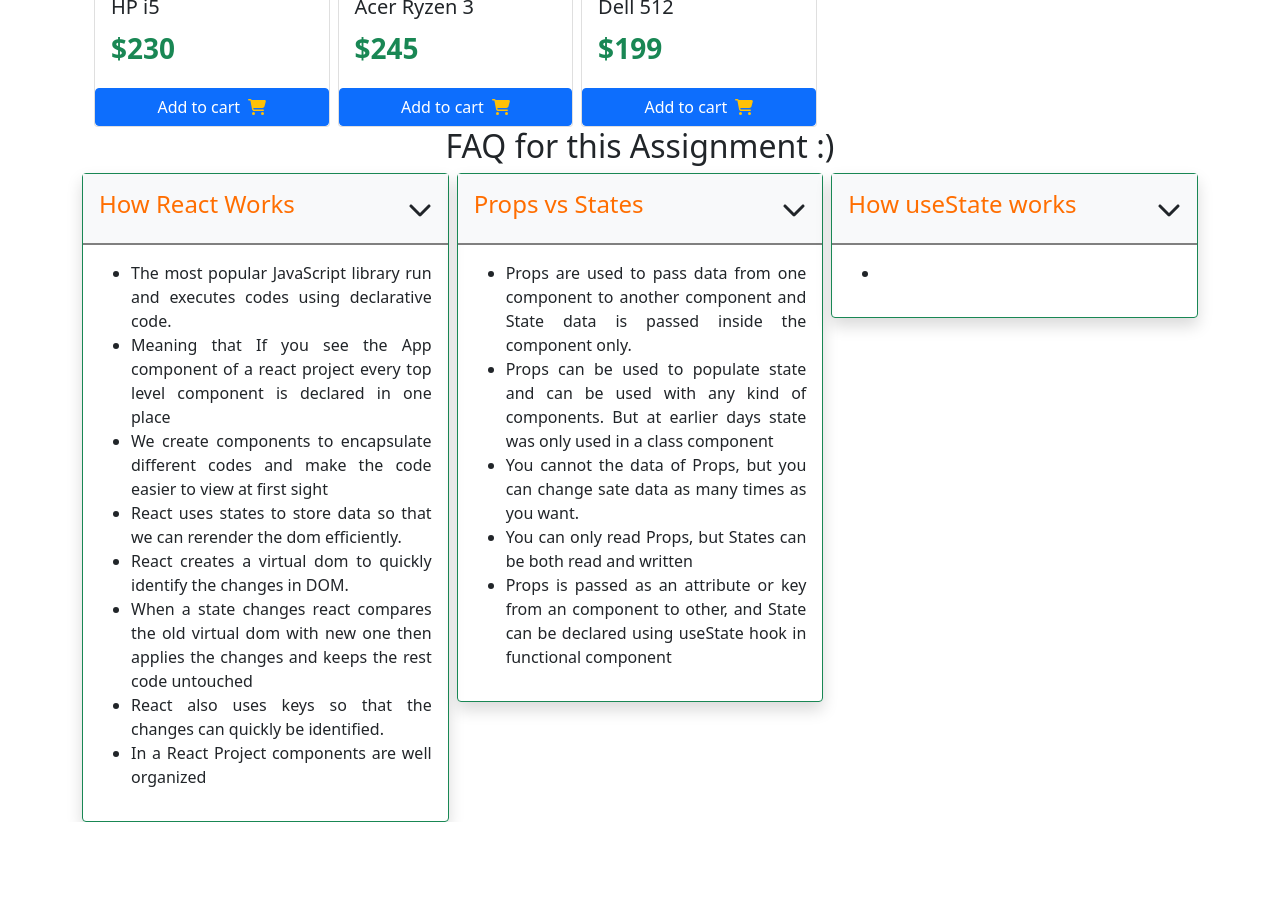
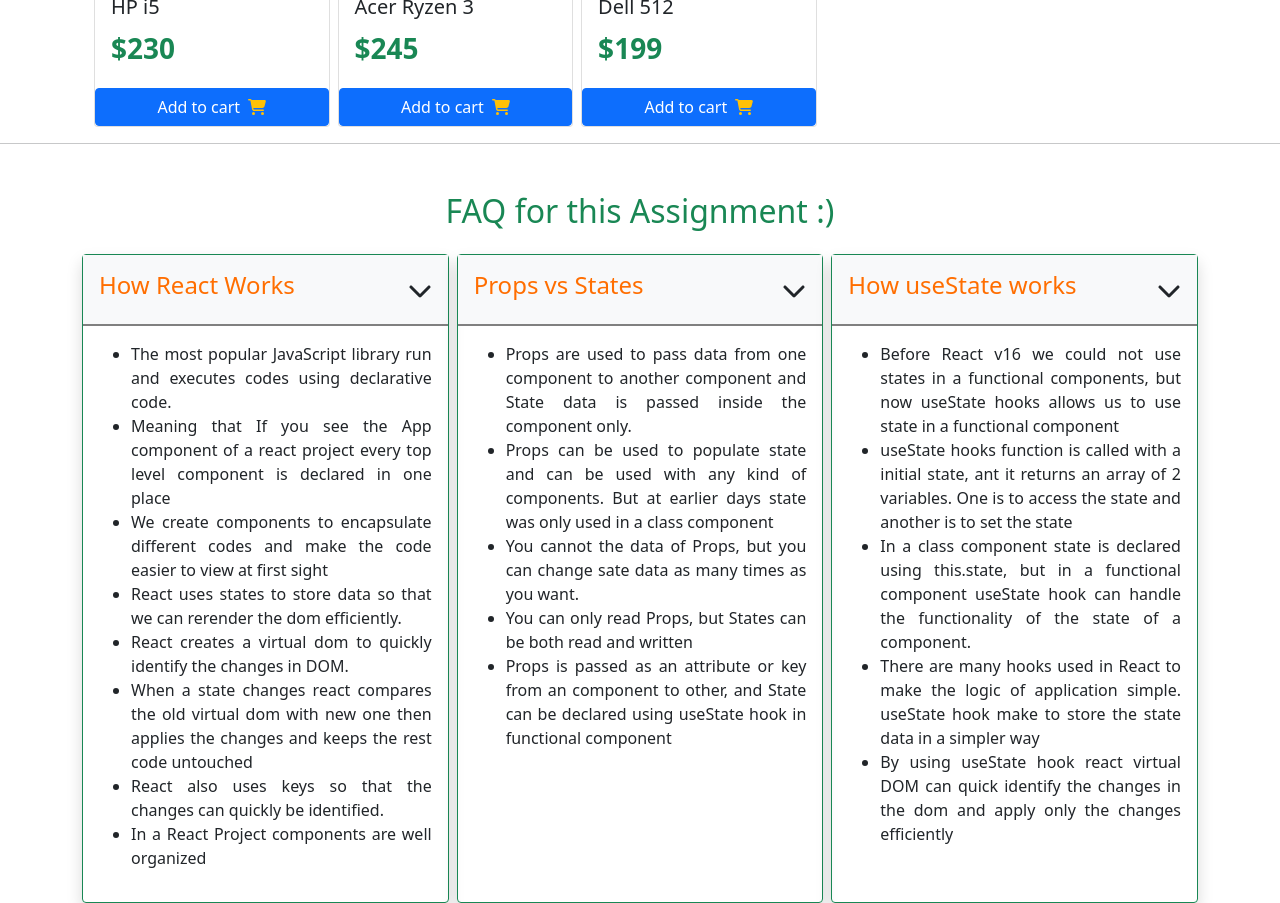
Before and after one commit to learnertariq/messy-chooser, a React (Create React App) app: page / in a window 1280 px wide. Shown: the part 1020-1923 px from the top of the page. Before the commit the page ends 1842 px from the top, so only its background shows below. Built offline with nearby package versions, Linux system fonts and the light colour scheme.

Commit message:
all questions complete

```diff
--- a/src/App.js
+++ b/src/App.js
@@ -8,6 +8,7 @@ function App() {
     <div>
       <Header/>
       <Main/>
+      <hr />
       <QnA />
     </div>
   );
--- a/src/components/QnA.jsx
+++ b/src/components/QnA.jsx
@@ -26,18 +26,27 @@ const qnaData = [
   },
   {
     q: "How useState works",
-    a: [""],
+    a: [
+      "Before React v16 we could not use states in a functional components, but now useState hooks allows us to use state in a functional component",
+      "useState hooks function is called with a initial state, ant it returns an array of 2 variables. One is to access the state and another is to set the state",
+      "In a class component state is declared using this.state, but in a functional component useState hook can handle the functionality of the state of a component.",
+      "There are many hooks used in React to make the logic of application simple. useState hook make to store the state data in a simpler way",
+      "By using useState hook react virtual DOM can quick identify the changes in the dom and apply only the changes efficiently",
+    ],
   },
 ];
 
 const QnA = () => {
   return (
-    <section className="container">
-      <h2 className="text-center">FAQ for this Assignment :)</h2>
-      <div className="qna-container row row-cols-1 row-cols-md-2 row-cols-lg-3 g-2">
+    <section className="container mt-5">
+      <h2 className="text-center text-success">FAQ for this Assignment :)</h2>
+      <div className="qna-container row row-cols-1 row-cols-md-2 row-cols-lg-3 g-2 mt-3">
         {qnaData.map((item) => (
           <div className="col">
-            <article className="qna border border-success rounded shadow">
+            <article
+              style={styles.article}
+              className="qna border border-success rounded shadow"
+            >
               <div
                 style={styles.qContainer}
                 className="q-container d-flex align-items-center justify-content-between bg-light p-3"
@@ -75,6 +84,7 @@ const styles = {
     textAlign: "justify",
     textJustify: "inter-word",
   },
+  article: { height: "100%" },
 };
 
 export default QnA;
```
